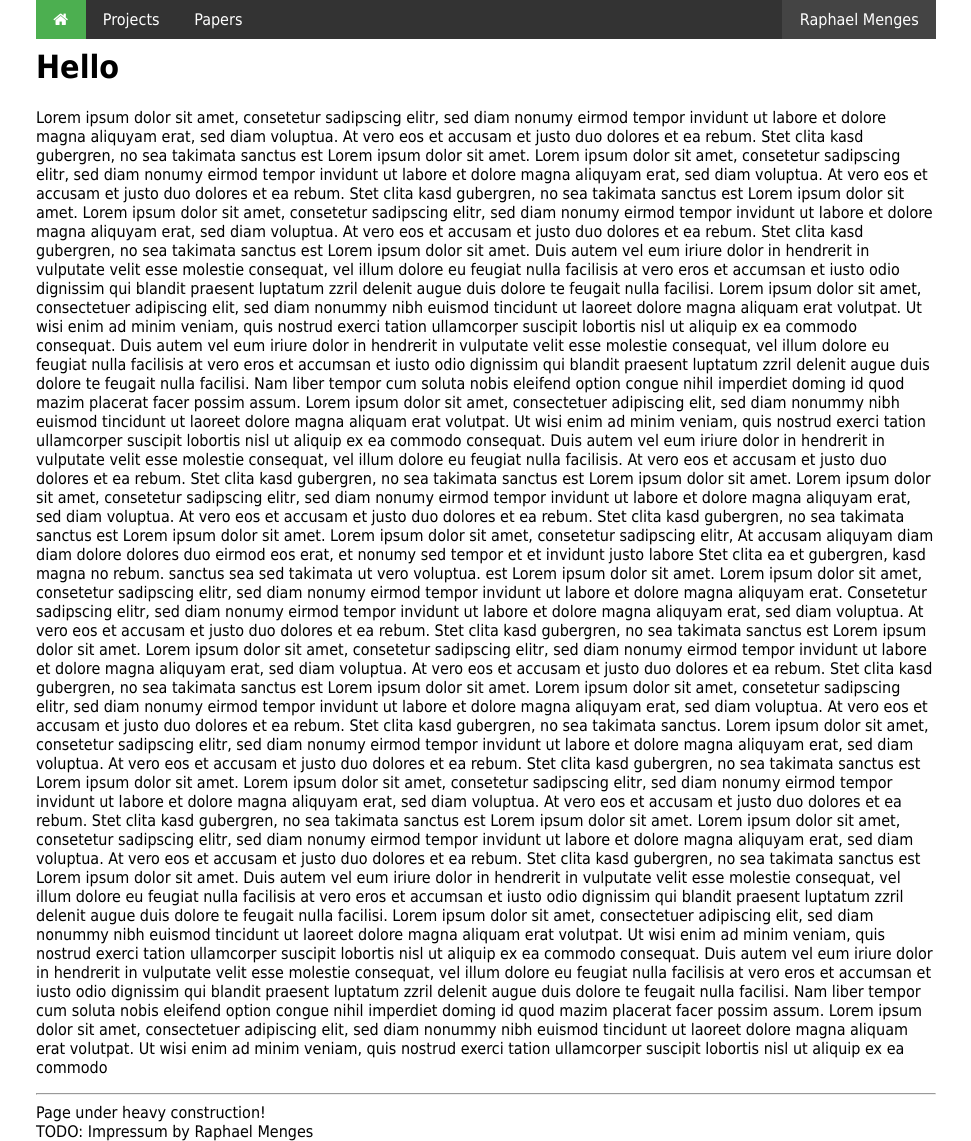
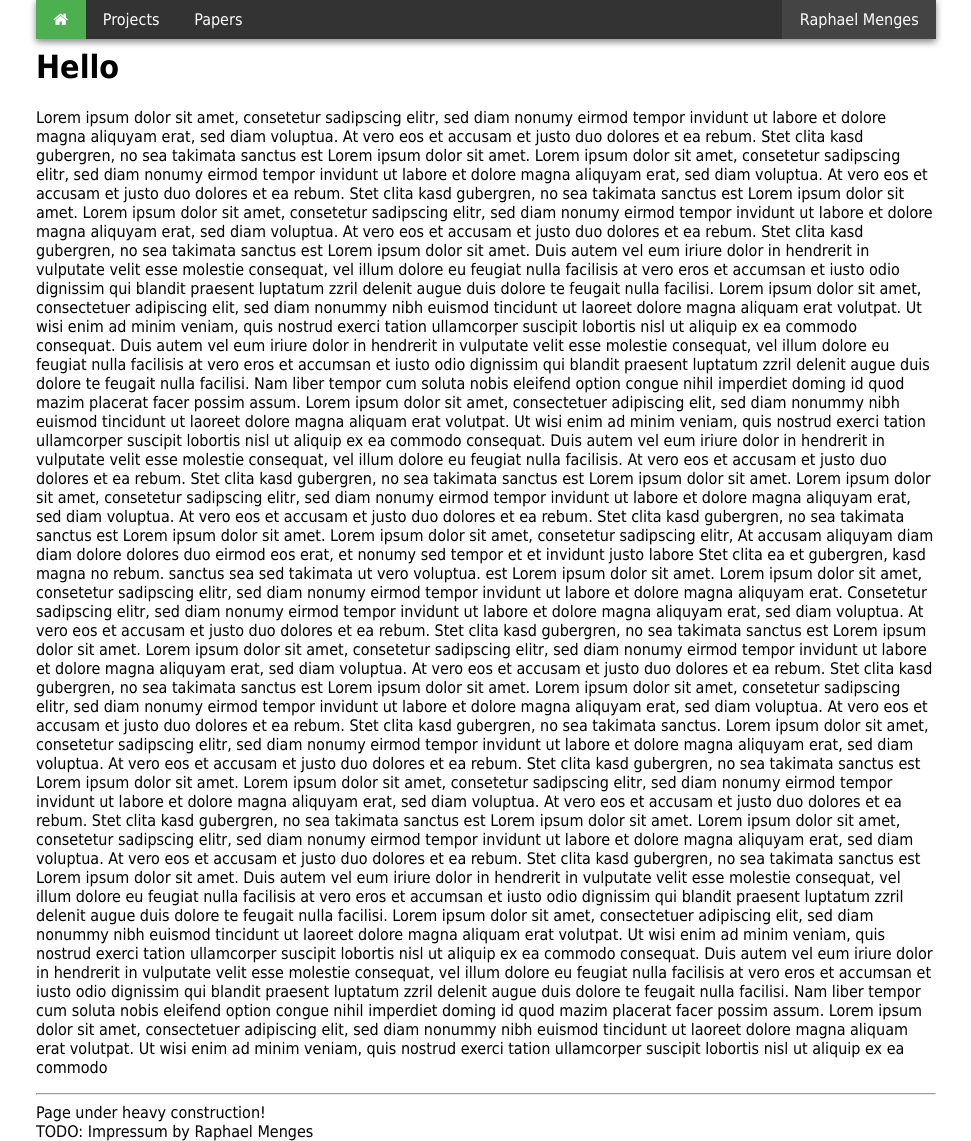
Before and after one commit to raphaelmenges/raphaelmenges.github.io, a Jekyll site: the page built from index.html, in a window 1280 px wide and 1141 px high. Shown: the whole window, without its empty margins (154-1125 px from the left). Built offline with Jekyll 4.4.1, drawn with Linux system fonts in a browser that asks for light colours.

Commit message:
Added shadow to navigation bar.

```diff
--- a/css/main.css
+++ b/css/main.css
@@ -17,6 +17,7 @@ body {
 	width: 900px;
 	overflow: hidden;
 	background-color: #333;
+	box-shadow: 0pt 2pt 5pt #888888;
 }
 
 /* Elements in navbar */
```
